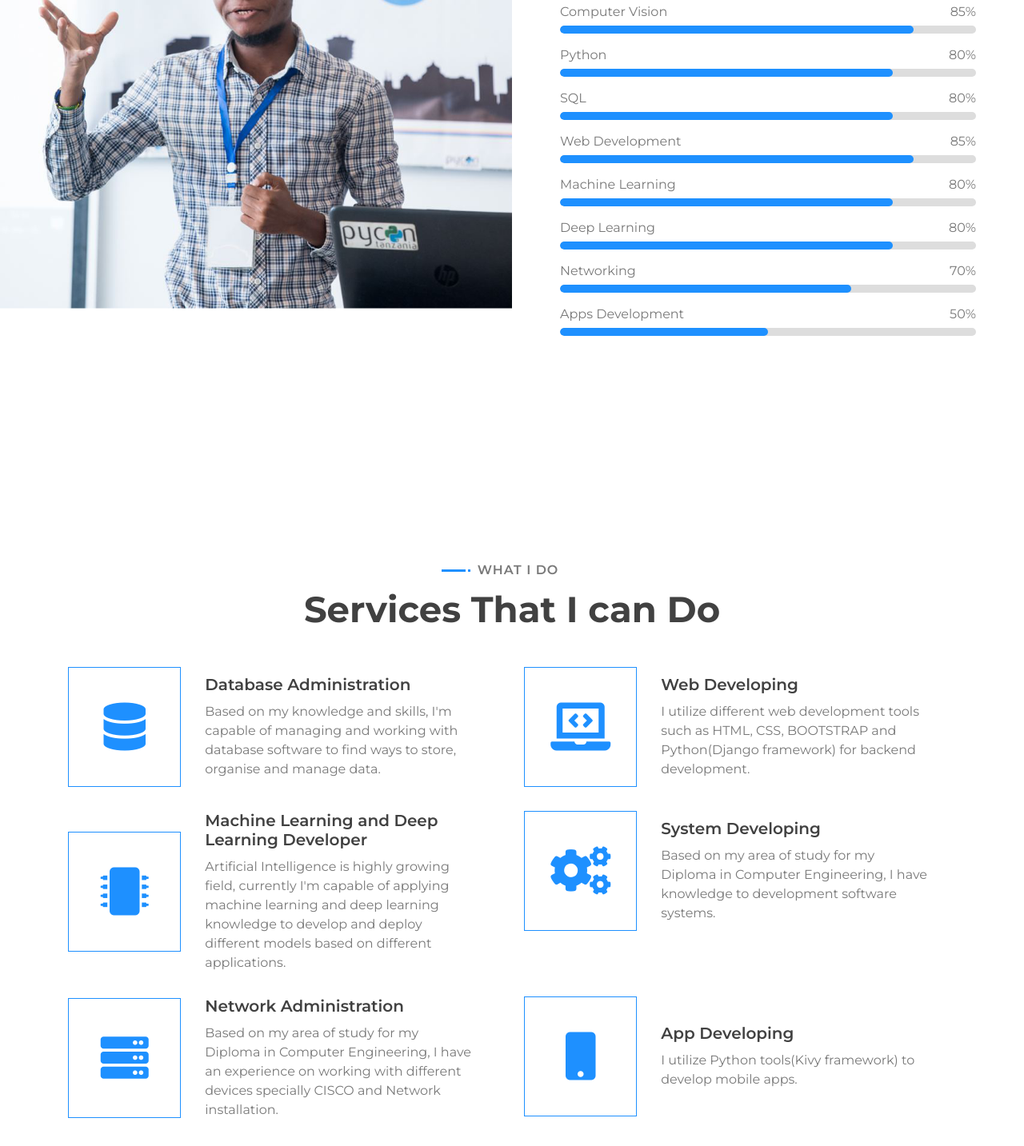
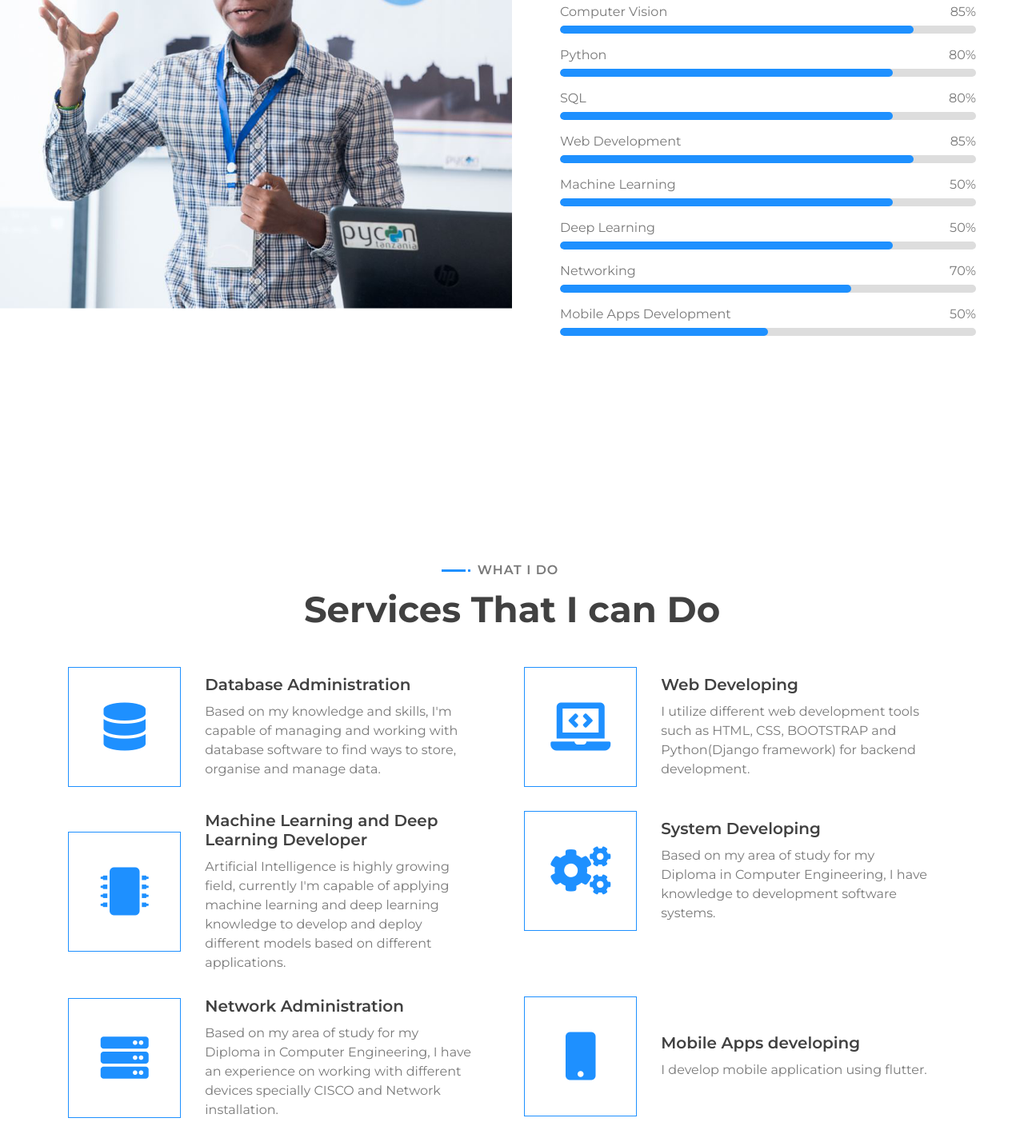
Before and after one commit to pmraushi/mraushi, a plain HTML site: page index.html in a window 1280 px wide. Shown: the part 816-2249 px from the top of the page at 80% size. Drawn offline with nearby package versions, Linux system fonts and the light colour scheme.

Commit message:
index.html updated

```diff
--- a/index.html
+++ b/index.html
@@ -59,7 +59,7 @@
                                 <p>I'm</p>
                                 <h1>Philemon Mraushi</h1>
                                 <h2></h2>
-                                <div class="typed-text">Web Developer, AI Practitioner, Computer Vision Enthusiast, App Developer</div>
+                                <div class="typed-text">Web Developer, AI Practitioner, Computer Vision Enthusiast, Mobile Apps Developer</div>
                             </div>
                             <div class="hero-btn">
                                 <a class="btn" href="document/PHILEMON's%20Resume.pdf" download="true">Download Resume</a>
@@ -128,13 +128,13 @@
                                     <div class="progress-bar" role="progressbar" aria-valuenow="85" aria-valuemin="0" aria-valuemax="100"></div>
                                 </div>
                                  <div class="skill-name">
-                                    <p>Machine Learning</p><p>80%</p>
+                                    <p>Machine Learning</p><p>50%</p>
                                 </div>
                                 <div class="progress">
                                     <div class="progress-bar" role="progressbar" aria-valuenow="80" aria-valuemin="0" aria-valuemax="100"></div>
                                 </div>
                                  <div class="skill-name">
-                                    <p>Deep Learning</p><p>80%</p>
+                                    <p>Deep Learning</p><p>50%</p>
                                 </div>
                                 <div class="progress">
                                     <div class="progress-bar" role="progressbar" aria-valuenow="80" aria-valuemin="0" aria-valuemax="100"></div>
@@ -146,7 +146,7 @@
                                     <div class="progress-bar" role="progressbar" aria-valuenow="70" aria-valuemin="0" aria-valuemax="100"></div>
                                 </div>
                                 <div class="skill-name">
-                                    <p>Apps Development</p><p>50%</p>
+                                    <p>Mobile Apps Development</p><p>50%</p>
                                 </div>
                                 <div class="progress">
                                     <div class="progress-bar" role="progressbar" aria-valuenow="50" aria-valuemin="0" aria-valuemax="100"></div>
@@ -244,9 +244,9 @@
                                 <i class="fa fa-mobile"></i>
                             </div>
                             <div class="service-text">
-                                <h3>App Developing</h3>
+                                <h3>Mobile Apps developing</h3>
                                 <p>
-                                    I utilize Python tools(Kivy framework) to develop mobile apps.
+                                    I develop mobile application using flutter.
                                 </p>
                             </div>
                         </div>
@@ -541,7 +541,7 @@
                     </div>
                 </div>
                 <div class="container copyright">
-                    <p>&copy; 2021 All Right Reserved | Philemon Mraushi | <a href="https://htmlcodex.com">HTML Codex</a></p>
+                    <p>&copy; 2022 All Right Reserved | Philemon Mraushi | <a href="https://htmlcodex.com">HTML Codex</a></p>
                 </div>
             </div>
         </div>
```
